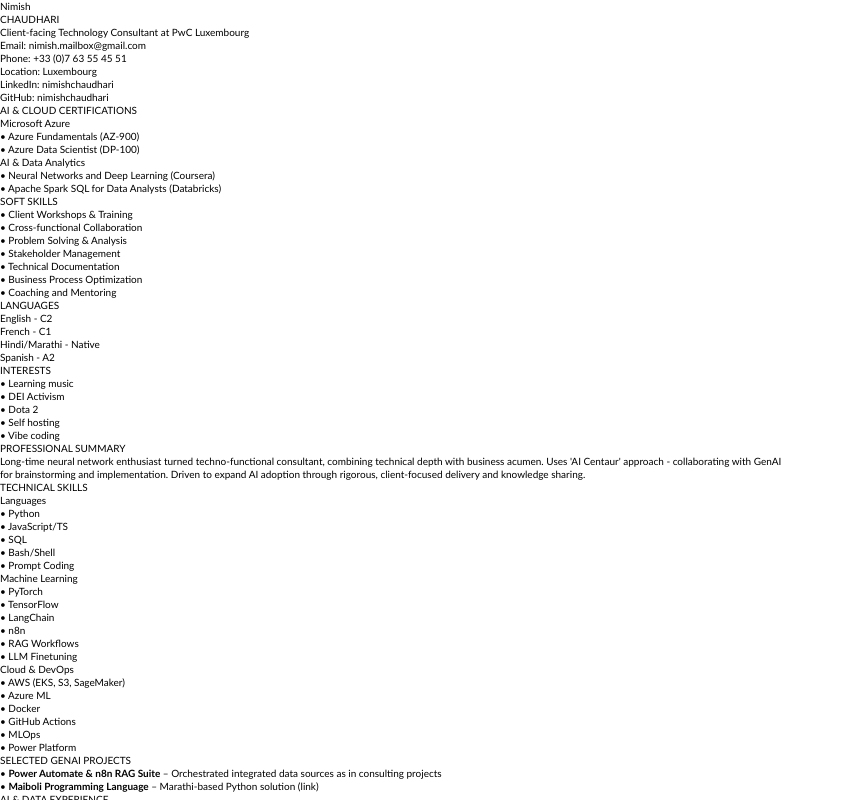
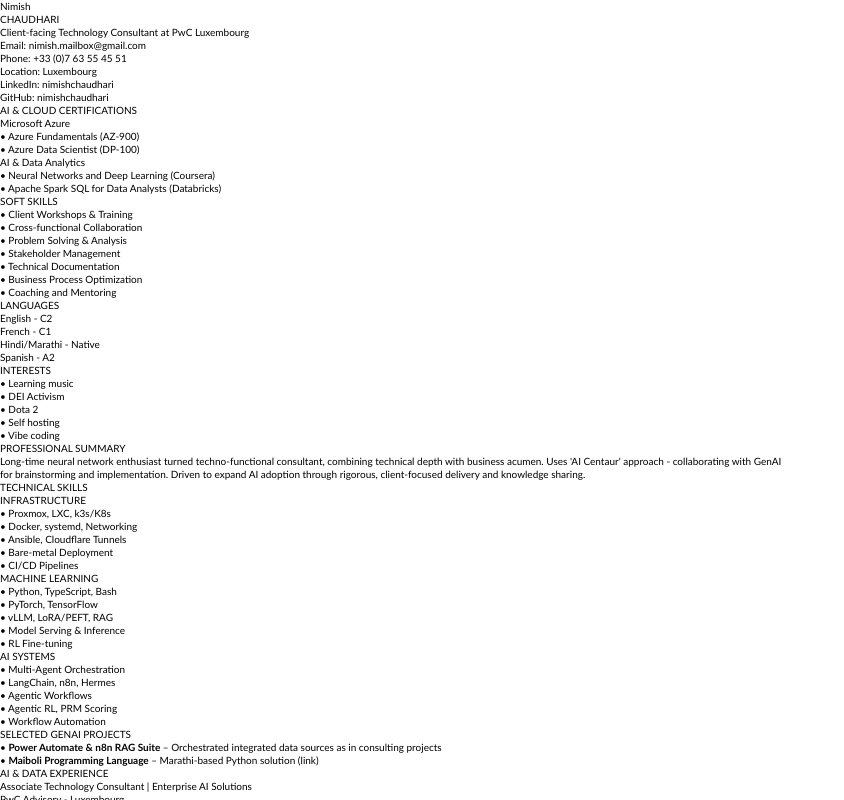
Before and after one commit to nimishchaudhari/CV_NimishChaudhari, a React (Vite) app: page / in a window 1280 px wide. Shown: the top 800 px of the page, without its empty margins (0-844 px from the left). Built offline with nearby package versions, Linux system fonts and the light colour scheme.

Commit message:
Refactor technical skills: Infrastructure - Machine Learning - AI Systems

```diff
--- a/src/components/CV.tsx
+++ b/src/components/CV.tsx
@@ -137,35 +137,33 @@
 
             <div className="grid grid-cols-3 gap-3">
               <div>
-                <h3 className="text-xs font-semibold text-gray-800 mb-1 bg-blue-100 px-2 py-1 rounded">Languages</h3>
+                <h3 className="text-xs font-semibold text-gray-800 mb-1 bg-blue-100 px-2 py-1 rounded">INFRASTRUCTURE</h3>
                 <ul className="text-xs space-y-0 ml-2">
-                  <li>• Python</li>
-                  <li>• JavaScript/TS</li>
-                  <li>• SQL</li>
-                  <li>• Bash/Shell</li>
-                  <li>• Prompt Coding</li>
+                  <li>• Proxmox, LXC, k3s/K8s</li>
+                  <li>• Docker, systemd, Networking</li>
+                  <li>• Ansible, Cloudflare Tunnels</li>
+                  <li>• Bare-metal Deployment</li>
+                  <li>• CI/CD Pipelines</li>
                 </ul>
               </div>
               <div>
-                <h3 className="text-xs font-semibold text-gray-800 mb-1 bg-blue-100 px-2 py-1 rounded">Machine Learning</h3>
+                <h3 className="text-xs font-semibold text-gray-800 mb-1 bg-blue-100 px-2 py-1 rounded">MACHINE LEARNING</h3>
                 <ul className="text-xs space-y-0 ml-2">
-                  <li>• PyTorch</li>
-                  <li>• TensorFlow</li>
-                  <li>• LangChain</li>
-                  <li>• n8n</li>
-                  <li>• RAG Workflows</li>
-                  <li>• LLM Finetuning</li>
+                  <li>• Python, TypeScript, Bash</li>
+                  <li>• PyTorch, TensorFlow</li>
+                  <li>• vLLM, LoRA/PEFT, RAG</li>
+                  <li>• Model Serving & Inference</li>
+                  <li>• RL Fine-tuning</li>
                 </ul>
               </div>
               <div>
-                <h3 className="text-xs font-semibold text-gray-800 mb-1 bg-blue-100 px-2 py-1 rounded">Cloud & DevOps</h3>
+                <h3 className="text-xs font-semibold text-gray-800 mb-1 bg-blue-100 px-2 py-1 rounded">AI SYSTEMS</h3>
                 <ul className="text-xs space-y-0 ml-2">
-                  <li>• AWS (EKS, S3, SageMaker)</li>
-                  <li>• Azure ML</li>
-                  <li>• Docker</li>
-                  <li>• GitHub Actions</li>
-                  <li>• MLOps</li>
-                  <li>• Power Platform</li>
+                  <li>• Multi-Agent Orchestration</li>
+                  <li>• LangChain, n8n, Hermes</li>
+                  <li>• Agentic Workflows</li>
+                  <li>• Agentic RL, PRM Scoring</li>
+                  <li>• Workflow Automation</li>
                 </ul>
               </div>
             </div>
```
